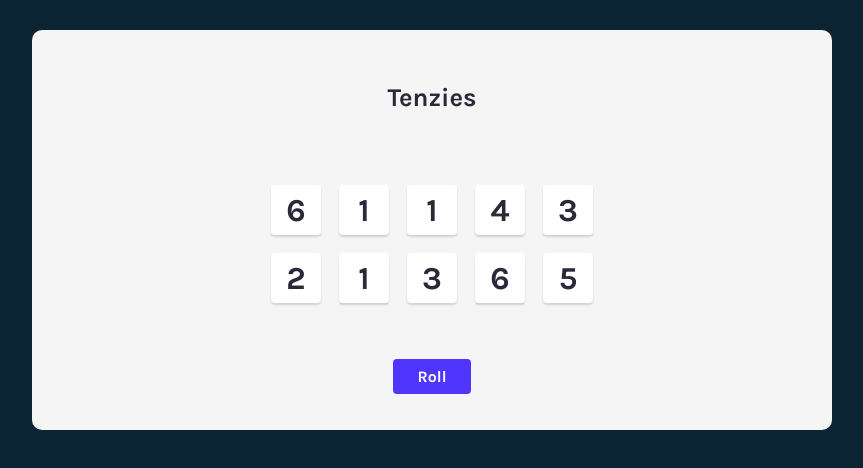
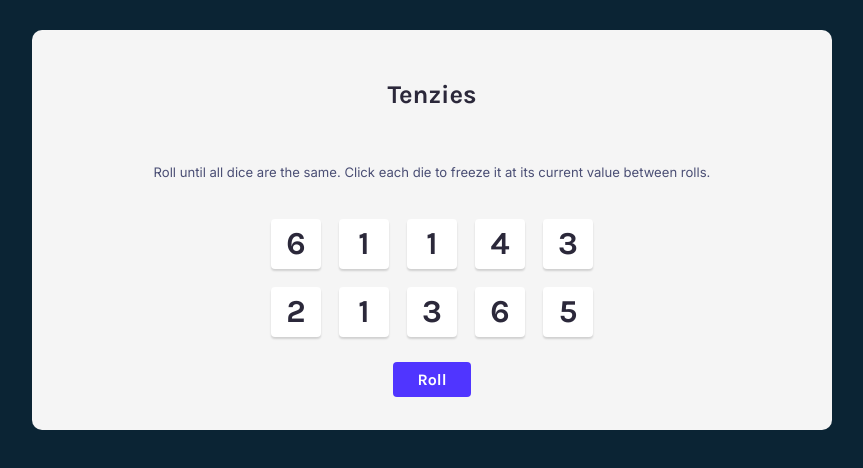
Before and after one commit to SGM-dev/Tenzies, a React (Vite) app: page / in a window 1280 px wide. Shown: the top 468 px of the page, without its empty margins (208-1071 px from the left). Built offline with nearby package versions, Linux system fonts and the light colour scheme.

Commit message:
add instructions

```diff
--- a/src/App.jsx
+++ b/src/App.jsx
@@ -49,6 +49,10 @@ export default function App() {
   return (
     <main>
       <h1 className="title">Tenzies</h1>
+      <p className="instructions">
+        Roll until all dice are the same. Click each die to freeze it at its
+        current value between rolls.
+      </p>
       <div className="dice-container">{diceElements}</div>
       <button className="roll-dice" onClick={rollDice}>
         Roll
--- a/src/index.css
+++ b/src/index.css
@@ -20,7 +20,6 @@ main {
   flex-direction: column;
   justify-content: space-around;
   align-items: center;
-  gap: 1.5em;
 }
 
 .dice-container {
@@ -46,7 +45,6 @@ main {
   margin: 0;
   color: #2b283a;
   text-align: center;
-  font-family: Karla;
   font-size: 2rem;
   font-weight: 700;
 }
@@ -75,4 +73,13 @@ main {
   color: #2b283a;
   font-size: 1.6rem;
   font-weight: 700;
+  text-align: center;
 }
+
+.instructions {
+  color: #4a4e74;
+  text-align: center;
+  font-family: "Inter", sans-serif;
+  font-size: 0.81919rem;
+  font-weight: 400;
+}
```
